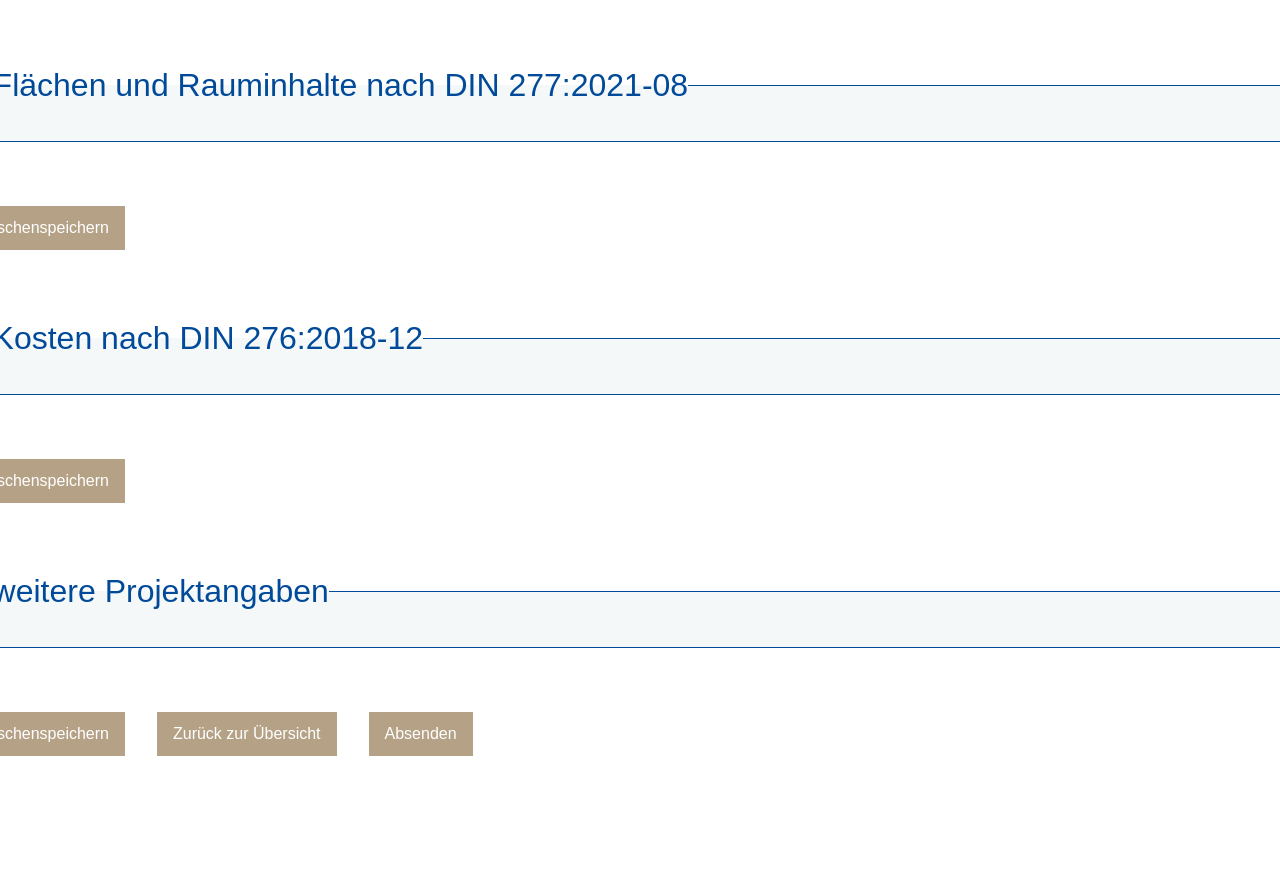
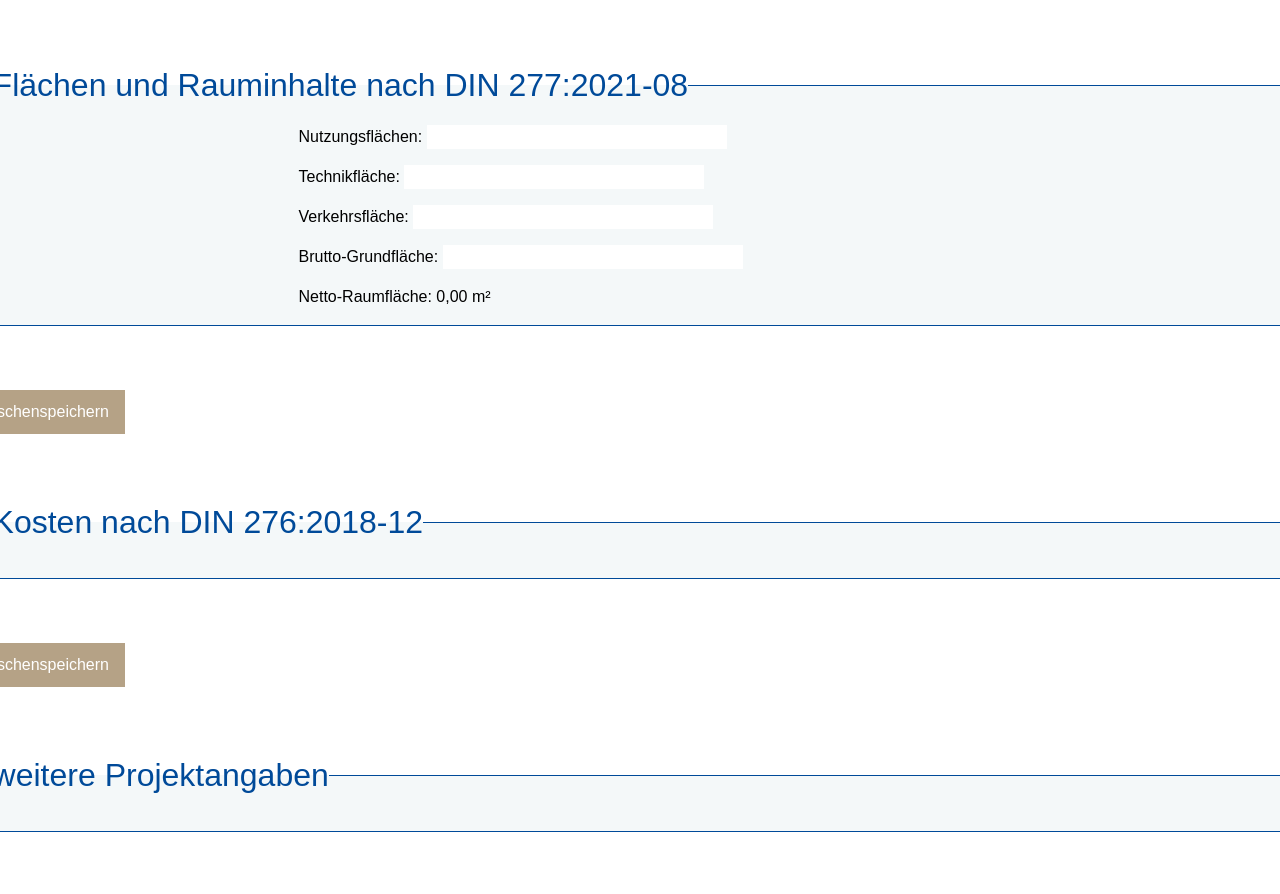
Before and after one commit to juliabellmann/supabase-form, a Next.js app: page /form/1 in a window 1280 px wide. Shown: the part 1840-2734 px from the top of the page. Built offline with nearby package versions, Linux system fonts and the light colour scheme; no server answers; the database is empty.

Commit message:
add flaechenberechnung

```diff
--- a/pages/form/[id].js
+++ b/pages/form/[id].js
@@ -26,6 +26,9 @@ export default function Form() {
     vergabedatum: "",
     allgemeine_objektinformation: "",
     baukonstruktion: "",
+    nuf: "",
+    vf: "",
+    tf: "",
   });
 
   const [isReadonly, setIsReadonly] = useState(false); // ⬅️ Zustand zum Sperren des Formulars
@@ -330,6 +333,72 @@ try {
 
         <StyledFieldset>
           <legend><h2>4. Flächen und Rauminhalte nach DIN 277:2021-08</h2></legend>
+          <div>
+            <label htmlFor='nuf'>Nutzungsflächen: </label>
+            <input
+            type='number'
+            id='nuf'
+            step="0.01"
+            min="0"
+            value={formData.nuf}
+            onChange={e => setFormData({ ...formData, nuf: e.target.value })}
+            />
+          </div>
+          <div>
+            <label htmlFor='tf'>Technikfläche: </label>
+            <input
+            type='number'
+            id='tf'
+            step="0.01"
+            min="0"
+            value={formData.tf}
+            onChange={e => setFormData({ ...formData, tf: e.target.value })}
+            />
+          </div>
+          <div>
+            <label htmlFor='vf'>Verkehrsfläche: </label>
+            <input
+            type='number'
+            id='vf'
+            step="0.01"
+            min="0"
+            value={formData.vf}
+            onChange={e => setFormData({ ...formData, vf: e.target.value })}
+            />
+          </div>
+          <div>
+            <label htmlFor='bgf'>Brutto-Grundfläche: </label>
+            <input
+            type='number'
+            id='bgf'
+            step="0.01"
+            min="0"
+            value={formData.bgf}
+            onChange={e => setFormData({ ...formData, bgf: e.target.value })}
+            />
+          </div>
+
+
+        <div>
+          <span>Netto-Raumfläche: </span>
+          <span>
+            {[
+              // verhindert NaN bei leeren Feldern:
+              parseFloat(formData.nuf) || 0,
+              parseFloat(formData.vf) || 0,
+              parseFloat(formData.tf) || 0,
+              parseFloat(formData.bgf) || 0,
+            ]
+            // summieren von Zahlen:
+              .reduce((a, b) => a + b, 0)
+              .toFixed(2)
+              .replace('.', ',')}
+          </span>
+          <span> m²</span>
+        </div>
+
+
+
         </StyledFieldset>
 
         <StyledButton type="button" onClick={handleSave} disabled={isReadonly}>
```
